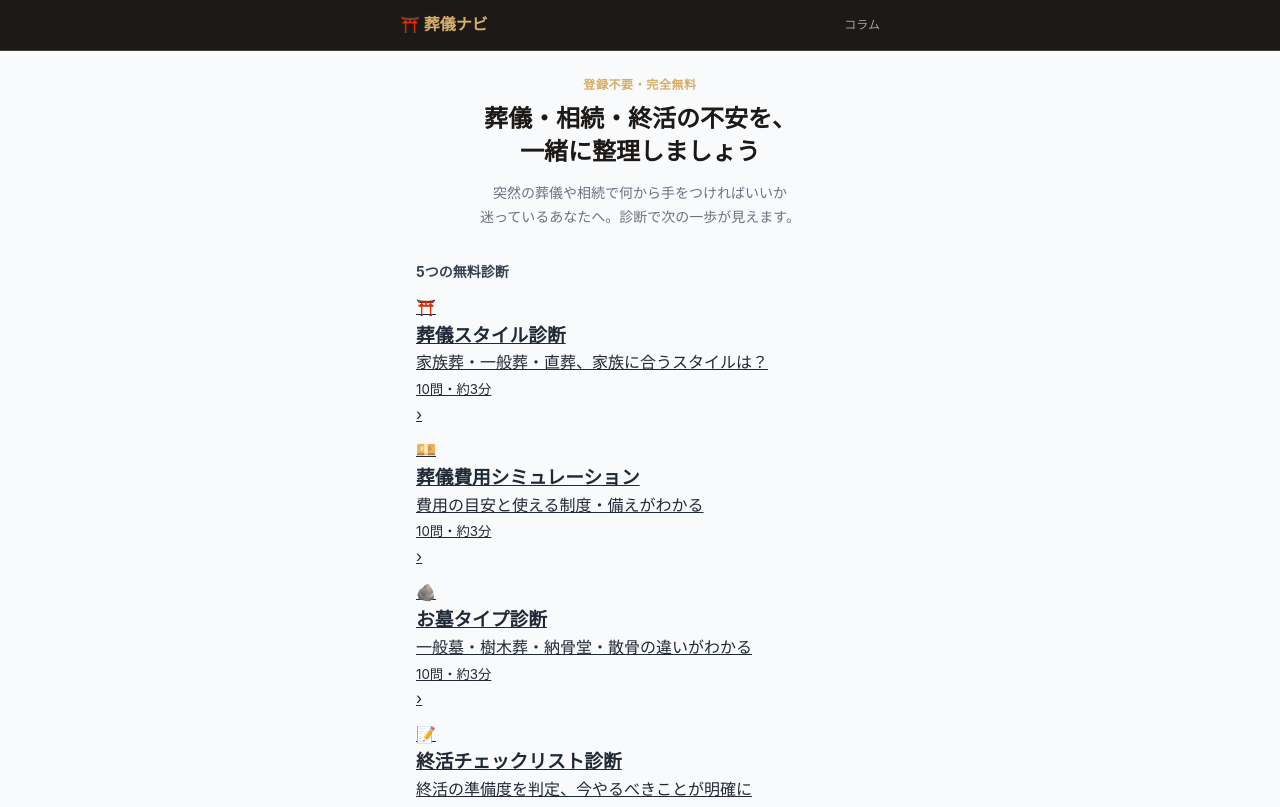
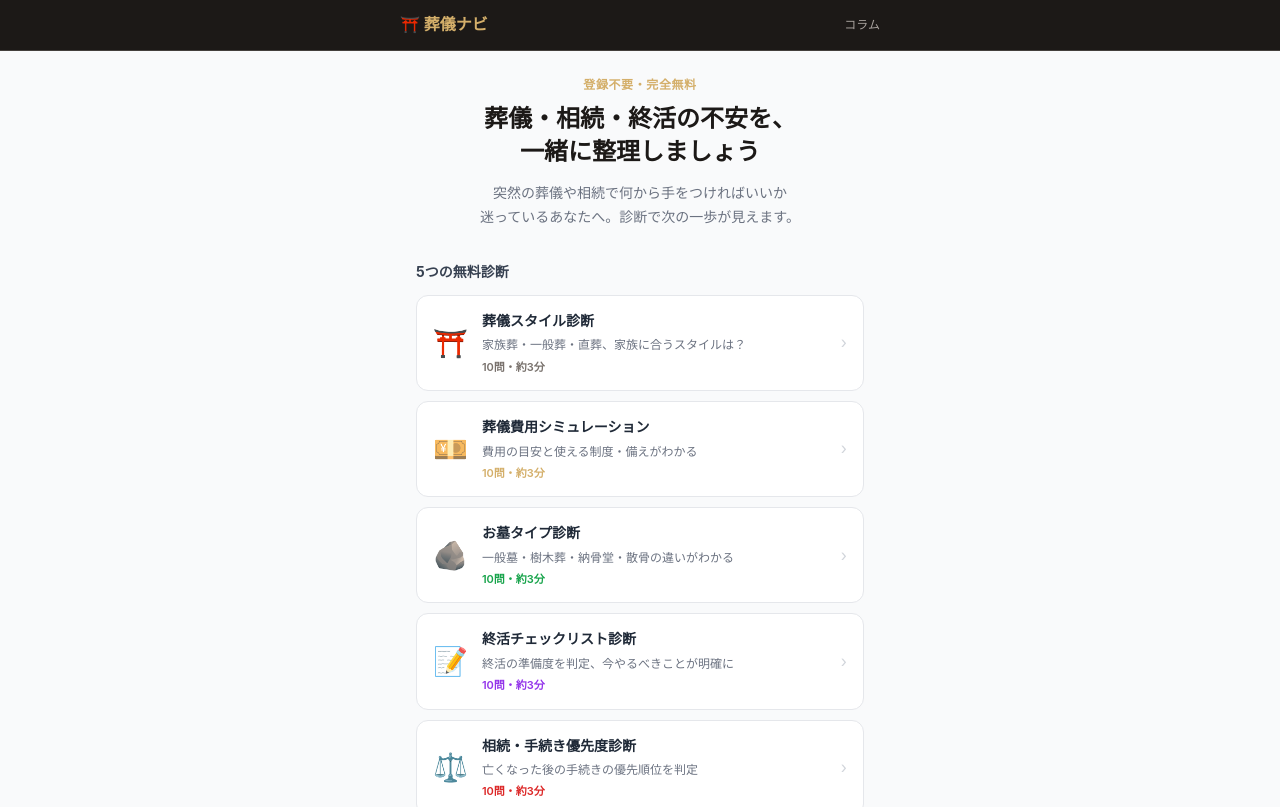
Before and after one commit to sincere1229/sougi-anshin, a Next.js app: page / in a window 1280 px wide. Shown: the top 807 px of the page. Built offline with nearby package versions, Linux system fonts and the light colour scheme.

Commit message:
Update page.tsx

```diff
--- a/src/app/page.tsx
+++ b/src/app/page.tsx
@@ -35,15 +35,15 @@ export default function Home() {
       <h2 style={{ fontSize: 14, fontWeight: 700, color: '#374151', marginBottom: 12 }}>5つの無料診断</h2>
       <div style={{ display: 'flex', flexDirection: 'column', gap: 10, marginBottom: 32 }}>
         {DIAGNOSES.map(d => (
-         <Link key={d.id} href={d.href}>
-  <div>
-    <div>{d.emoji}</div>
-    <h3>{d.title}</h3>
-    <p>{d.desc}</p>
-    <small>{d.time}</small>
-  </div>
-  <span>›</span>
-</Link>
+          <Link key={d.id} href={d.href} style={{ display: 'flex', gap: 14, background: '#fff', border: '0.5px solid #e5e7eb', borderRadius: 12, padding: '14px 16px', textDecoration: 'none', alignItems: 'center' }}>
+            <div style={{ fontSize: 28, flexShrink: 0 }}>{d.emoji}</div>
+            <div style={{ flex: 1, minWidth: 0 }}>
+              <div style={{ fontSize: 14, fontWeight: 700, color: '#1f2937', marginBottom: 3 }}>{d.title}</div>
+              <div style={{ fontSize: 12, color: '#6b7280', marginBottom: 4 }}>{d.desc}</div>
+              <div style={{ fontSize: 11, color: d.color, fontWeight: 600 }}>{d.time}</div>
+            </div>
+            <div style={{ fontSize: 16, color: '#d1d5db', flexShrink: 0 }}>›</div>
+          </Link>
         ))}
       </div>
 
@@ -55,7 +55,7 @@ export default function Home() {
         {COLUMNS.map((c, i) => (
           <Link key={i} href={`/column/${c.cat}/${c.id}`}
             style={{ display: 'block', background: '#fff', border: '0.5px solid #e5e7eb', borderRadius: 10, padding: '12px 14px', textDecoration: 'none' }}>
-            <span style={{ fontSize: 13, color: '#374151', lineHeight: 1.5 }}>{}</span>
+            <span style={{ fontSize: 13, color: '#374151', lineHeight: 1.5 }}>{c.title}</span>
           </Link>
         ))}
       </div>
```
